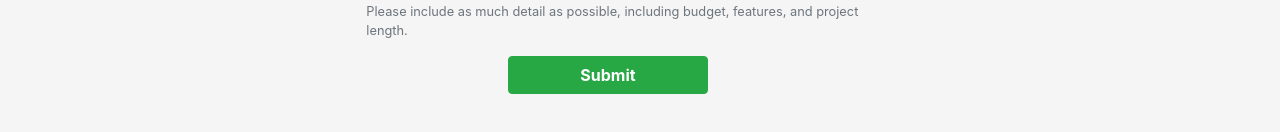
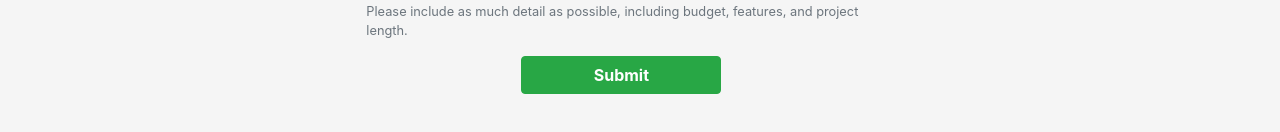
Before and after one commit to ptam1/madeByPui, a React (Create React App) app in the folder my-app/: page /contact in a window 1280 px wide. Shown: the part 608-740 px from the top of the page. Built offline with nearby package versions, Linux system fonts and the light colour scheme.

Commit message:
contact form button position change

```diff
--- a/my-app/src/frontend/Form.css
+++ b/my-app/src/frontend/Form.css
@@ -49,6 +49,10 @@
 		margin-left: 17%;
 		position: relative;
 	}
+
+	#button {
+		margin-left: 5%;
+	}
 }
 
 /* portrait tablets, portrait iPad, e-readers (Nook/Kindle), landscape 800x480 phones (Android) */
```
